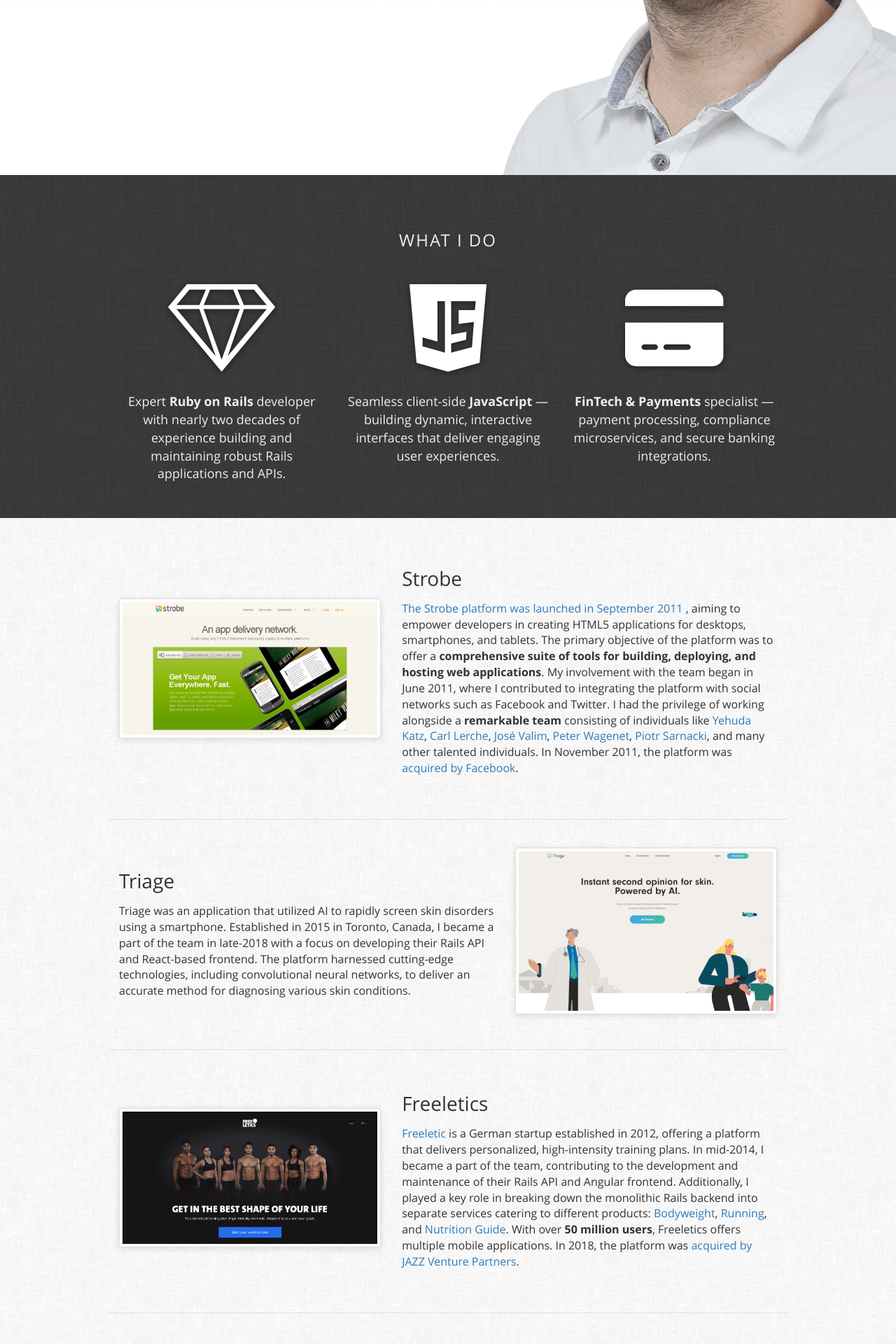
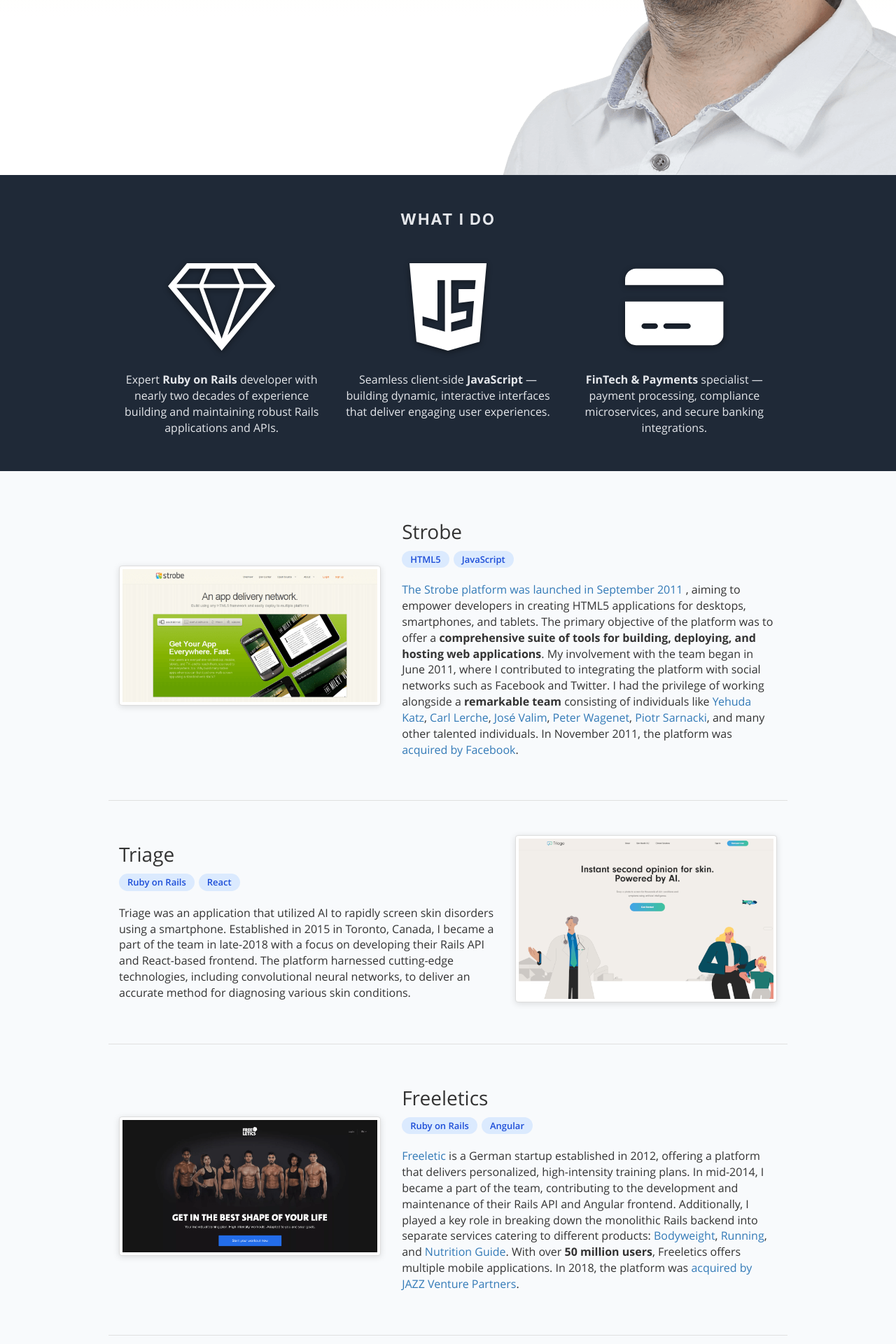
Before and after one commit to qoobaa/qoobaa.github.io, a Jekyll site: the page built from index.html, in a window 1280 px wide. Shown: the part 650-2570 px from the top of the page at 70% size. Built offline with Jekyll 4.4.1, drawn with Linux system fonts in a browser that asks for light colours; some of the changed text lies outside the part shown.

Commit message:
Modernize site design

```diff
--- a/_config.yml
+++ b/_config.yml
@@ -1,6 +1,6 @@
-title: Kuba Kuźma - Ruby on Rails and JavaScript Consultant, Programmer
-email: kuba@jah.pl
-description: Kuba Kuźma - Ruby on Rails and Javascript freelancer
+title: Kuba Kuźma - Senior Software Engineer
+email: kuba@kubakuzma.com
+description: Kuba Kuźma - Senior Software Engineer (Ruby, JavaScript, FinTech)
 baseurl: ""
 url: "https://kubakuzma.com"
 twitter_username: qoobaa
--- a/_includes/head.html
+++ b/_includes/head.html
@@ -1,11 +1,28 @@
 <head>
   <meta charset="utf-8">
-  <meta name="viewport" content="width=device-width initial-scale=1">
+  <meta name="viewport" content="width=device-width, initial-scale=1">
   <meta http-equiv="X-UA-Compatible" content="IE=edge">
 
   <title>{% if page.title %}{{ page.title }}{% else %}{{ site.title }}{% endif %}</title>
   <meta name="description" content="{{ site.description }}">
 
+  <link rel="icon" type="image/png" href="/i/favicon.png">
+  <meta name="theme-color" content="#111827">
+
+  <meta property="og:type" content="website">
+  <meta property="og:title" content="{{ site.title }}">
+  <meta property="og:description" content="{{ site.description }}">
+  <meta property="og:image" content="{{ site.url }}/i/avatar.jpg">
+  <meta property="og:url" content="{{ site.url }}{{ page.url | replace:'index.html','' }}">
+  <meta name="twitter:card" content="summary">
+  <meta name="twitter:title" content="{{ site.title }}">
+  <meta name="twitter:description" content="{{ site.description }}">
+  <meta name="twitter:image" content="{{ site.url }}/i/avatar.jpg">
+
+  <link rel="preconnect" href="https://fonts.googleapis.com">
+  <link rel="preconnect" href="https://fonts.gstatic.com" crossorigin>
+  <link href="https://fonts.googleapis.com/css2?family=Inter:wght@400;600;700;800&display=swap" rel="stylesheet">
+
   <link rel="stylesheet" href="{{ "/css/main.css" | prepend: site.baseurl }}">
   <link rel="canonical" href="{{ page.url | replace:'index.html','' | prepend: site.baseurl | prepend: site.url }}">
 </head>
--- a/_layouts/default.html
+++ b/_layouts/default.html
@@ -1,5 +1,5 @@
 <!DOCTYPE html>
-<html>
+<html lang="en">
 
   {% include head.html %}
 
--- a/css/main.scss
+++ b/css/main.scss
@@ -14,6 +14,14 @@
     height: 100%;
 }
 
+html {
+    scroll-behavior: smooth;
+}
+
+:target {
+    scroll-margin-top: 24px;
+}
+
 h1,
 h2,
 h3,
@@ -25,6 +33,33 @@
 
 section {
     padding: 50px 0;
+}
+
+.section-title {
+    margin: 0 0 50px;
+    font: 700 2.2rem/1.2 Inter, "Segoe UI", system-ui, sans-serif;
+    text-transform: uppercase;
+    letter-spacing: 2px;
+    text-align: center;
+}
+
+.reveal {
+    opacity: 0;
+    transform: translateY(20px);
+    transition: opacity .6s ease, transform .6s ease;
+
+    &.reveal-visible {
+        opacity: 1;
+        transform: none;
+    }
+}
+
+@media (prefers-reduced-motion: reduce) {
+    .reveal {
+        opacity: 1;
+        transform: none;
+        transition: none;
+    }
 }
 
 #cover {
@@ -73,17 +108,9 @@
 }
 
 #marketing {
-    background: url(/i/bg/low_contrast_linen.png);
-    background-color: $gray-dark;
-    color: $gray-lighter;
+    background-color: #1f2937;
+    color: #e5e7eb;
     text-align: center;
-
-    .section-title {
-        margin: 30px 0 50px;
-        font-size: 2.4rem;
-        text-transform: uppercase;
-        letter-spacing: 2px;
-    }
 
     svg {
         display: block;
@@ -96,14 +123,14 @@
     }
 
     p {
-        font-size: 1.8rem;
+        font-size: 1.6rem;
         max-width: 42ch;
         margin: 0 auto;
     }
 }
 
 #projects {
-    background: url(/i/bg/fabric_of_squares_gray.png);
+    background-color: #f8fafc;
 
     .project {
         display: flex;
@@ -113,10 +140,16 @@
 
         img {
             box-shadow: 0 2px 10px rgba(0, 0, 0, 0.12);
+            transition: transform .25s ease, box-shadow .25s ease;
         }
 
         h3 {
             margin-bottom: 15px;
+        }
+
+        &:hover img {
+            transform: translateY(-4px);
+            box-shadow: 0 10px 28px rgba(0, 0, 0, 0.16);
         }
 
         & + .project {
@@ -124,30 +157,69 @@
             padding-top: 40px;
         }
     }
+
+    .tags {
+        margin: -4px 0 14px;
+    }
+
+    .tag {
+        display: inline-block;
+        padding: 3px 12px;
+        margin: 0 6px 6px 0;
+        font-size: 1.3rem;
+        font-weight: 600;
+        color: #1d4ed8;
+        background: #dbeafe;
+        border-radius: 999px;
+    }
 }
 
 #testimonials {
-    background: url(/i/bg/low_contrast_linen.png);
-    background-color: $gray-dark;
-    color: $gray-lighter;
+    background-color: #111827;
+    color: #e5e7eb;
     text-align: center;
 
-    .testimonial {
-        font: italic 3.5rem OpenSans;
+    .testimonial-card {
+        display: flex;
+        flex-direction: column;
+        justify-content: space-between;
+        height: 100%;
+        padding: 28px;
+        margin-bottom: 30px;
+        background: #1f2937;
+        border-radius: 12px;
+        text-align: left;
     }
 
-    h5 {
-        color: $gray-light;
-        text-align: right;
+    .testimonial-text {
+        font: italic 1.6rem/1.6 Inter, "Segoe UI", system-ui, sans-serif;
+        margin: 0;
     }
 
-    img {
-        border: 2px $gray-light solid;
+    .testimonial-author {
+        display: flex;
+        align-items: center;
+        margin-top: 20px;
+        font-weight: 600;
+
+        img {
+            width: 48px;
+            height: 48px;
+            margin-right: 12px;
+            border-radius: 50%;
+            border: 2px #374151 solid;
+        }
     }
 }
 
 #contact {
-    background: url(/i/bg/groovepaper.png);
+    background: linear-gradient(180deg, #ffffff 0%, #f1f5f9 100%);
+    text-align: center;
+
+    p {
+        font-size: 1.7rem;
+        color: #4b5563;
+    }
 }
 
 .site-footer {
@@ -171,7 +243,7 @@
     padding: 50px 0;
 
     h1 {
-        font: normal 72px Alfios;
+        font: 700 64px/1.1 Inter, "Segoe UI", system-ui, sans-serif;
         margin: 38px 0 0;
     }
 }
--- a/index.html
+++ b/index.html
@@ -4,7 +4,7 @@
 
 <section id="cover">
   <div class="container">
-    <div class="title">
+    <div class="title reveal">
       <h1>Kuba Kuźma</h1>
       <h2>Senior Software Engineer<br>Ruby, JavaScript, FinTech</h2>
 
@@ -15,9 +15,9 @@
 
 <section id="marketing">
   <div class="container">
-    <h2 class="section-title">What I Do</h2>
+    <h2 class="section-title reveal">What I Do</h2>
     <div class="row">
-      <div class="col-md-4">
+      <div class="col-md-4 reveal">
         <div class="shadow">
           <svg viewBox="0 0 79.451248 64.793121" height="125">
             {% include svg/ruby.svg %}
@@ -30,7 +30,7 @@
           Rails applications and APIs.
         </p>
       </div>
-      <div class="col-md-4">
+      <div class="col-md-4 reveal">
         <div class="shadow">
           <svg viewBox="0 0 326.375 370.53123" height="125">
             {% include svg/javascript.svg %}
@@ -43,7 +43,7 @@
           experiences.
         </p>
       </div>
-      <div class="col-md-4">
+      <div class="col-md-4 reveal">
         <div class="shadow">
           <svg viewBox="0 0 576 512" height="125">
             {% include svg/credit-card.svg %}
@@ -62,12 +62,15 @@
 
 <section id="projects">
   <div class="container">
-    <div class="row project">
+    <div class="row project reveal">
     <div class="col-sm-5">
       <img alt="Strobe" class="screenshot img-thumbnail img-responsive" src="/i/projects/strobe.png" />
     </div>
     <div class="col-sm-7">
       <h3>Strobe</h3>
+      <div class="tags">
+        <span class="tag">HTML5</span><span class="tag">JavaScript</span>
+      </div>
       <p>
         <a href="http://techcrunch.com/2011/09/01/strobe-launches-game-changing-html5-app-platform/">
           The Strobe platform was launched in September 2011
@@ -87,9 +90,12 @@
     </div>
   </div>
 
-    <div class="row project">
+    <div class="row project reveal">
     <div class="col-sm-7">
       <h3>Triage</h3>
+      <div class="tags">
+        <span class="tag">Ruby on Rails</span><span class="tag">React</span>
+      </div>
       <p>
         Triage was an application that utilized AI to rapidly screen
         skin disorders using a smartphone. Established in 2015 in
@@ -105,21 +111,27 @@
     </div>
   </div>
 
-    <div class="row project">
+    <div class="row project reveal">
     <div class="col-sm-5">
       <img alt="Freeletics" class="screenshot img-thumbnail img-responsive" src="/i/projects/freeletics.png" />
     </div>
     <div class="col-sm-7">
       <h3>Freeletics</h3>
+      <div class="tags">
+        <span class="tag">Ruby on Rails</span><span class="tag">Angular</span>
+      </div>
       <p>
         <a href="https://www.freeletics.com/">Freeletic</a> is a German startup established in 2012, offering a platform that delivers personalized, high-intensity training plans. In mid-2014, I became a part of the team, contributing to the development and maintenance of their Rails API and Angular frontend. Additionally, I played a key role in breaking down the monolithic Rails backend into separate services catering to different products: <a href="https://www.freeletics.com/en/">Bodyweight</a>, <a href="https://www.freeletics.com/en/running">Running</a>, and <a href="https://www.freeletics.com/en/pages/nutrition/guide">Nutrition Guide</a>. With over <strong>50 million users</strong>, Freeletics offers multiple mobile applications. In 2018, the platform was <a href="https://techcrunch.com/2020/09/23/ai-powered-fitness-app-freeletics-scores-25m-series-b/">acquired by JAZZ Venture Partners</a>.
       </p>
     </div>
   </div>
 
-    <div class="row project">
+    <div class="row project reveal">
     <div class="col-sm-7">
       <h3>Tiramizoo</h3>
+      <div class="tags">
+        <span class="tag">Node.js</span><span class="tag">Ruby on Rails</span>
+      </div>
       <p>
         <a href="https://www.tiramizoo.com/">Tiramizoo</a> is a German startup established in 2010, with a primary focus on offering local <strong>same-day delivery services</strong> in Munich. By 2012, the company had expanded its services to cover <strong>major German cities and collaborate with over 1200 courier companies</strong>. I joined the team at the beginning of 2012 to contribute to the development of a new API enabling seamless e-commerce integration and to reconstruct the web application. In September 2012, Tiramizoo <a href="https://www.htgf.de/en/daimler-acquires-interest-in-startup-company-tiramizoo/">was acquired by Daimler</a>.
       </p>
@@ -129,21 +141,27 @@
     </div>
   </div>
 
-    <div class="row project">
+    <div class="row project reveal">
     <div class="col-sm-5">
       <img alt="World Emissions Scenario Pathways" class="screenshot img-thumbnail img-responsive" src="/i/projects/pathways.png" />
     </div>
     <div class="col-sm-7">
       <h3>World Emissions Scenario Pathways</h3>
+      <div class="tags">
+        <span class="tag">Ruby on Rails</span><span class="tag">PostgreSQL</span>
+      </div>
       <p>
         <a href="https://www.climatewatchdata.org/pathways/">World Emissions Scenario Pathways</a> is an integral component of the broader <a href="https://www.climatewatchdata.org/">Climate Watch</a> platform, managed by the esteemed <a href="https://www.wri.org/">World Resources Institute</a>. This tool empowers users to explore economic and emissions scenarios, thus identifying opportunities to achieve countries' sustainable development and climate objectives. I became a member of the team in early 2018, contributing to the development of the project's backend for researchers, facilitating the import and management of emissions datasets. The <a href="https://github.com/Vizzuality/emissions-scenario-portal">source code</a> is available under the MIT license.
       </p>
     </div>
   </div>
 
-    <div class="row project">
+    <div class="row project reveal">
     <div class="col-sm-7">
       <h3>Treatwell</h3>
+      <div class="tags">
+        <span class="tag">Ruby on Rails</span><span class="tag">Spree Commerce</span>
+      </div>
       <p>
         <a href="https://www.treatwellpetcare.ca/">Treatwell Pet Care</a> is a mobile veterinary service located in Ottawa, Canada. The company provides a membership-based preventive pet care service. My role involved overseeing the migration from an old WooCommerce-based solution to a new, extensively customized platform built on <a href="https://spreecommerce.org/">Spree Commerce</a>.
       </p>
@@ -153,21 +171,27 @@
     </div>
   </div>
 
-    <div class="row project">
+    <div class="row project reveal">
     <div class="col-sm-5">
       <img alt="billOHIP" class="screenshot img-thumbnail img-responsive" src="/i/projects/mobilling.png" />
     </div>
     <div class="col-sm-7">
       <h3>billOHIP</h3>
+      <div class="tags">
+        <span class="tag">Ruby on Rails</span><span class="tag">iOS</span><span class="tag">Android</span>
+      </div>
       <p>
         <a href="https://billohip.ca/">billOHIP</a> (also known as Mo-Billing) is an application designed to streamline the process of medical bill submissions by doctors in Ontario, Canada. Developed using <strong>Ruby on Rails</strong>, it is optimized for smooth performance on mobile devices and offers dedicated <strong>iOS and Android applications</strong>. In September 2017, <a href="https://github.com/bryanlarsen/mobilling">the source code</a> was released as free software under the AGPL version 3 license.
       </p>
     </div>
   </div>
 
-    <div class="row project">
+    <div class="row project reveal">
     <div class="col-sm-7">
       <h3>Fakturama</h3>
+      <div class="tags">
+        <span class="tag">Ember.js</span><span class="tag">Firebase</span>
+      </div>
       <p>
         <a href="https://fakturama.pl/">Fakturama</a> is an invoicing application that stands out for being completely <strong><a href="https://github.com/cowbell/fakturama">open source</a></strong> and written entirely in JavaScript. Developed as an <a href="http://emberjs.com/">Ember</a> application, it leverages <a href="https://firebase.com/">Firebase</a> for data storage and relies on <a href="http://developer.yahoo.com/yql/">YQL</a> to fetch exchange rates from the <a href="http://www.nbp.pl/">National Polish Bank</a>. Remarkably, despite being hosted on <a href="https://pages.github.com/">GitHub Pages</a>, the application <strong>operates without a single line of custom server-side</strong> code.
       </p>
@@ -177,12 +201,15 @@
     </div>
   </div>
 
-    <div class="row project">
+    <div class="row project reveal">
     <div class="col-sm-5">
       <img alt="Bombs!" class="screenshot img-thumbnail img-responsive" src="/i/projects/bombs.png" />
     </div>
     <div class="col-sm-7">
       <h3>Bombs!</h3>
+      <div class="tags">
+        <span class="tag">JavaScript</span><span class="tag">Canvas</span>
+      </div>
       <p>
         <a href="http://kubakuzma.com/bombs">Bombs!</a> is a fully playable, browser-based Dyna Blaster clone created back in 2011 using JavaScript and canvas. It utilizes the YUI 3 library, which is no longer maintained. The <a href="https://github.com/cowbell/fakturama">source code</a> is available on GitHub.
       </p>
@@ -194,20 +221,22 @@
 
 <section id="testimonials">
   <div class="container">
-    {% for testimonial in site.data.testimonials %}
-    <div class="testimonial">
-      <i class="icon-quote-left"></i>
-      <br>
-      <h4>
-        {{testimonial.content}}
-      </h4>
-      <h5>
-        {{testimonial.author}}
-        &nbsp;
-        <img src="/i/testimonials/{{testimonial.picture}}" alt="{{testimonial.author}}" class="img-circle" width="75">
-      </h5>
+    <h2 class="section-title reveal">Testimonials</h2>
+    <div class="row">
+      {% for testimonial in site.data.testimonials %}
+      <div class="col-md-6 reveal">
+        <div class="testimonial-card">
+          <p class="testimonial-text">
+            {{testimonial.content}}
+          </p>
+          <div class="testimonial-author">
+            <img src="/i/testimonials/{{testimonial.picture}}" alt="{{testimonial.author}}">
+            {{testimonial.author}}
+          </div>
+        </div>
+      </div>
+      {% endfor %}
     </div>
-    {% endfor %}
   </div>
 </section>
 
@@ -244,6 +273,11 @@
           {% include svg/github.svg %}
         </svg>
       </a>
+      <a href="https://linkedin.com/in/qoobaa">
+        <svg viewBox="0 0 448 512" height="20">
+          {% include svg/linkedin.svg %}
+        </svg>
+      </a>
     </div>
   </div>
 </footer>
```
Also changed, not shown: other parts of index.html (+1 -1 lines), _includes/footer.html (+18 -0 lines), _includes/svg/linkedin.svg (added), i/favicon.png (added).
